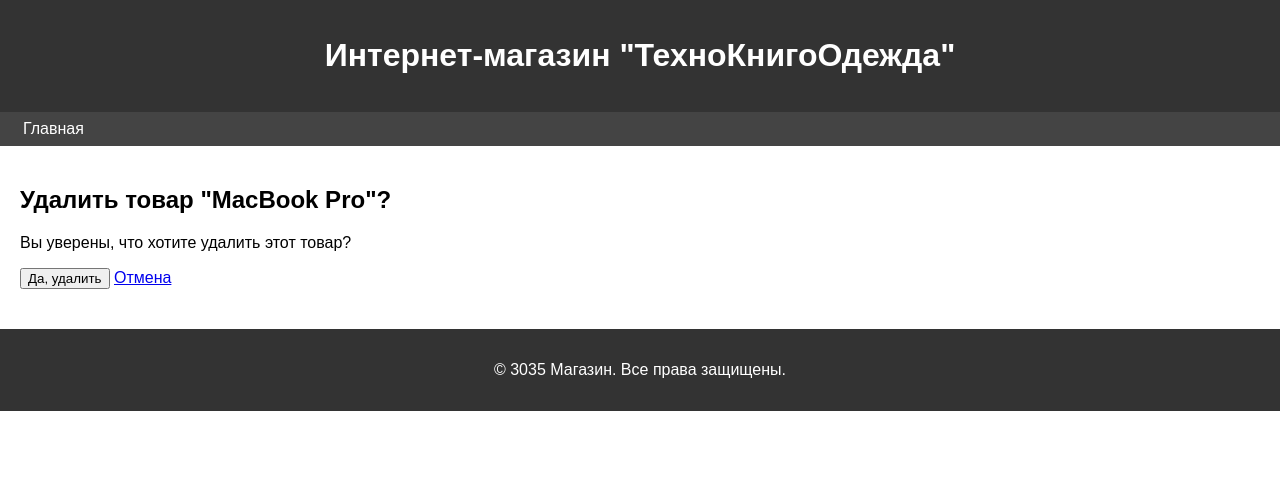
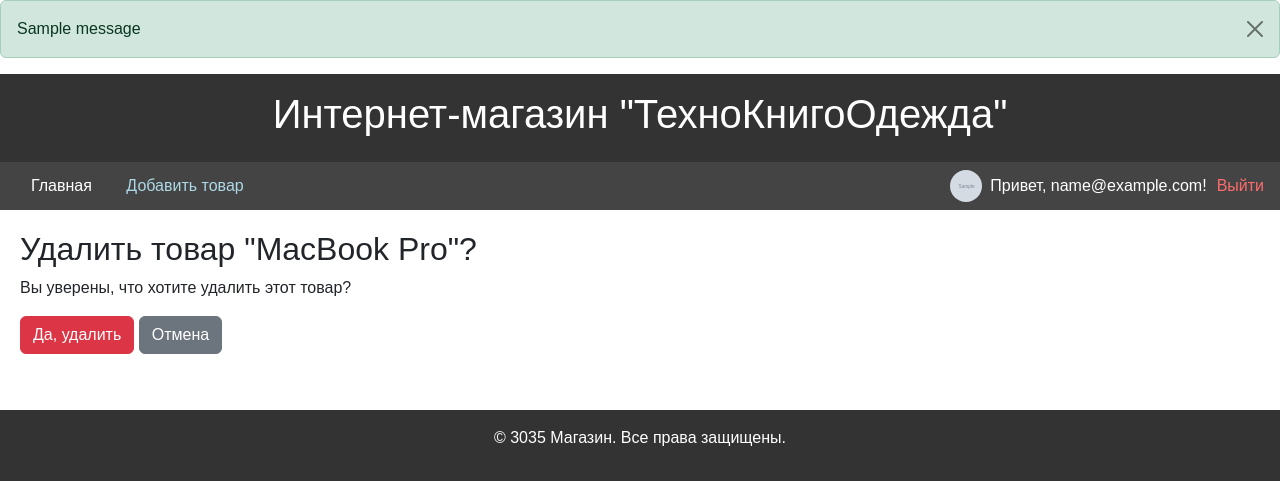
Before and after one commit to IMPAIA1967/django-store-backend, a Django app: page /product/2/delete/ in a window 1280 px wide. Shown: the top 481 px of the page. Run offline with Django 5.2, Linux system fonts and the light colour scheme; a user stored in the database is signed in; data comes from the database, SQL or seed files in the repository; tables that the repository leaves empty hold one stand-in row (values such as "Sample post"); grey boxes marked "Sample" are stand-in pictures; one stand-in notice (Sample message) is shown.

Commit message:
добавлен и исправлен выход пользователя

```diff
--- a/catalog/templates/base.html
+++ b/catalog/templates/base.html
@@ -1,9 +1,13 @@
-<!DOCTYPE html>
 <html lang="ru">
 <head>
     <meta charset="UTF-8">
     <meta name="viewport" content="width=device-width, initial-scale=1.0">
     <title>{% block title %}Интернет-магазин{% endblock %}</title>
+
+
+    <link href="https://cdn.jsdelivr.net/npm/bootstrap@5.3.0/dist/css/bootstrap.min.css" rel="stylesheet">
+    <script src="https://cdn.jsdelivr.net/npm/bootstrap@5.3.0/dist/js/bootstrap.bundle.min.js"></script>
+
     <style>
         body { font-family: Arial, sans-serif; margin: 0; padding: 0; }
         header { background: #333; color: white; padding: 1rem; text-align: center; }
@@ -15,19 +19,35 @@
     </style>
 </head>
 <body>
+
+<!-- Сообщения -->
+{% if messages %}
+    {% for message in messages %}
+        <div class="alert alert-{{ message.tags }} alert-dismissible fade show" role="alert">
+            {{ message }}
+            <button type="button" class="btn-close" data-bs-dismiss="alert"></button>
+        </div>
+    {% endfor %}
+{% endif %}
+
+<!-- Шапка -->
 <header>
     <h1>Интернет-магазин "ТехноКнигоОдежда"</h1>
 </header>
 
+<!-- Меню -->
 {% include 'includes/menu.html' %}
 
+<!-- Основной контент -->
 <main>
     {% block content %}
     {% endblock %}
 </main>
 
+<!-- Подвал -->
 <footer>
     <p>&copy; 3035 Магазин. Все права защищены.</p>
 </footer>
+
 </body>
 </html>
--- a/catalog/templates/includes/menu.html
+++ b/catalog/templates/includes/menu.html
@@ -1,4 +1,54 @@
 <!-- templates/includes/menu.html -->
-<nav>
-    <a href="{% url 'catalog:home' %}">Главная</a>
+<nav style="display: flex; justify-content: space-between; align-items: center; padding: 0.5rem 1rem; background: #444;">
+    <div>
+        <a href="{% url 'catalog:home' %}" style="color: white; text-decoration: none; margin-right: 15px;">Главная</a>
+        {% if user.is_authenticated %}
+            <a href="{% url 'catalog:product_create' %}" style="color: lightblue; text-decoration: none; margin-right: 15px;">Добавить товар</a>
+        {% endif %}
+    </div>
+
+    <div style="display: flex; align-items: center;">
+        {% if user.is_authenticated %}
+            <!-- Аватарка -->
+            {% if user.avatar %}
+                <img src="{{ user.avatar.url }}" alt="Аватар" style="width: 32px; height: 32px; border-radius: 50%; margin-right: 8px; object-fit: cover;">
+            {% else %}
+                <div style="
+                    width: 32px;
+                    height: 32px;
+                    border-radius: 50%;
+                    background: #6c757d;
+                    display: flex;
+                    align-items: center;
+                    justify-content: center;
+                    color: white;
+                    font-size: 12px;
+                    font-weight: bold;
+                    margin-right: 8px;">
+                    {{ user.email|slice:":1"|upper }}
+                </div>
+            {% endif %}
+            <span style="color: white; margin-right: 10px;">Привет, {{ user.email }}!</span>
+
+            <!-- ИСПРАВЛЕННАЯ КНОПКА ВЫХОДА -->
+            <form method="post" action="{% url 'users:logout' %}" style="display: inline; margin: 0;">
+                {% csrf_token %}
+                <button type="submit" style="
+                    background: none;
+                    border: none;
+                    color: #ff6b6b;
+                    text-decoration: none;
+                    cursor: pointer;
+                    font: inherit;
+                    padding: 0;
+                    margin: 0;">
+                    Выйти
+                </button>
+            </form>
+
+        {% else %}
+            <a href="{% url 'users:register' %}" style="color: white; text-decoration: none; margin-right: 10px;">Регистрация</a>
+            <a href="{% url 'users:login' %}" style="color: white; text-decoration: none;">Войти</a>
+        {% endif %}
+    </div>
 </nav>
--- a/config/settings.py
+++ b/config/settings.py
@@ -115,3 +115,5 @@ EMAIL_USE_SSL = True
 
 SERVER_EMAIL = EMAIL_HOST_USER
 DEFAULT_FROM_EMAIL = EMAIL_HOST_USER
+
+LOGOUT_REDIRECT_URL = '/'
--- a/users/models.py
+++ b/users/models.py
@@ -7,8 +7,21 @@ class CustomUser(AbstractUser):
     phone = models.CharField(max_length=20, blank=True, null=True, verbose_name='Номер телефона')
     country = models.CharField(max_length=50, blank=True, null=True, verbose_name='Страна')
 
+    Token = models.CharField(max_length=100, blank=True, null=True, verbose_name='Токен')
+
     USERNAME_FIELD = 'email'
     REQUIRED_FIELDS = ['username']
 
     def __str__(self):
         return self.email
+
+
+class EmailVerificationToken(models.Model):
+    user = models.OneToOneField(CustomUser, on_delete=models.CASCADE, related_name='verification_token')
+    token = models.CharField(max_length=64, unique=True)
+    created_at = models.DateTimeField(auto_now_add=True)
+
+    objects = models.Manager()
+
+    def __str__(self):
+        return f'{self.user.email} - {self.token}'
--- a/users/urls.py
+++ b/users/urls.py
@@ -1,6 +1,7 @@
 from django.contrib.auth.views import LogoutView, LoginView
 from django.urls import path
 from . import views
+from .views import email_verification
 
 app_name = 'users'
 
@@ -8,4 +9,5 @@ urlpatterns = [
     path('register/', views.RegisterView.as_view(), name='register'),
     path('login/', views.CustomLoginView.as_view(), name='login'),
     path('logout/', LogoutView.as_view(), name='logout'),
+    path("email-confirm/<str:token>", views.email_verification, name="email_verification"),
 ]
```
Also changed, not shown: users/views.py (+42 -8 lines). Lines whose indentation alone changed are shown as unchanged.
